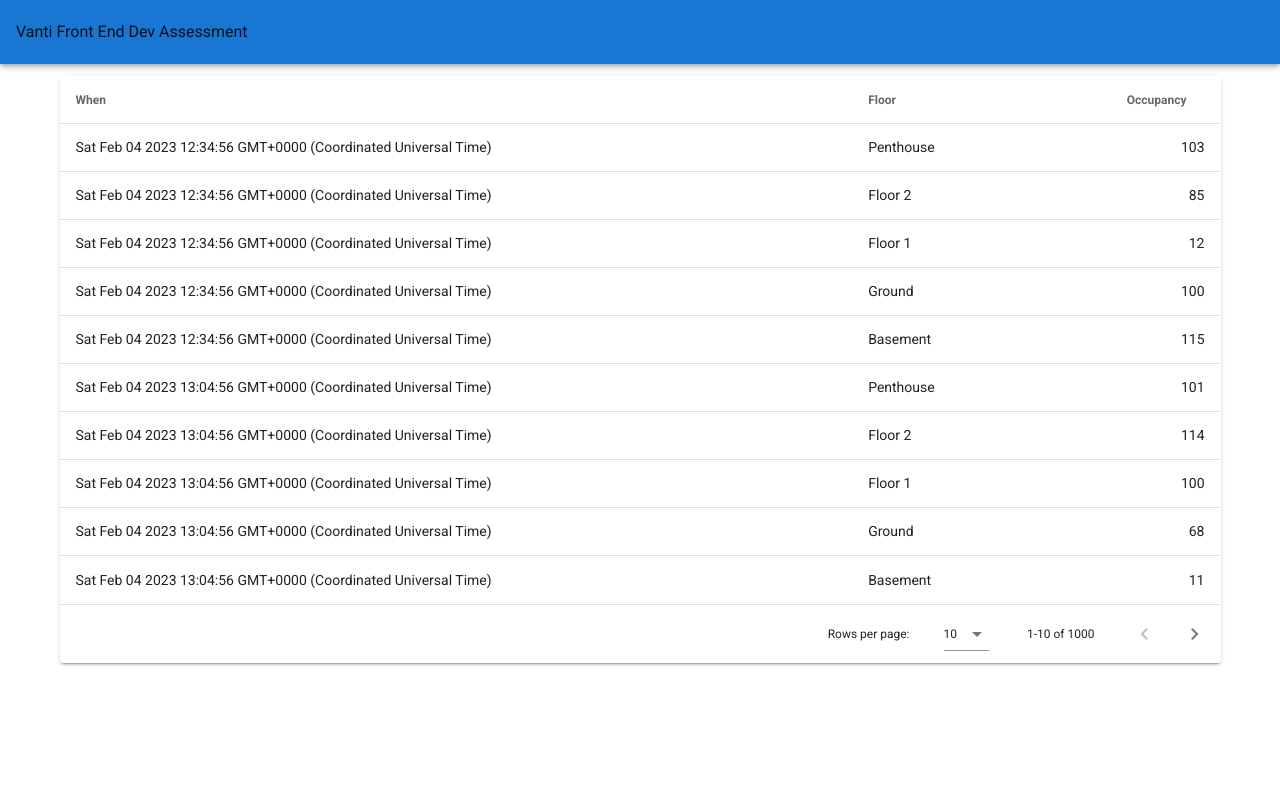
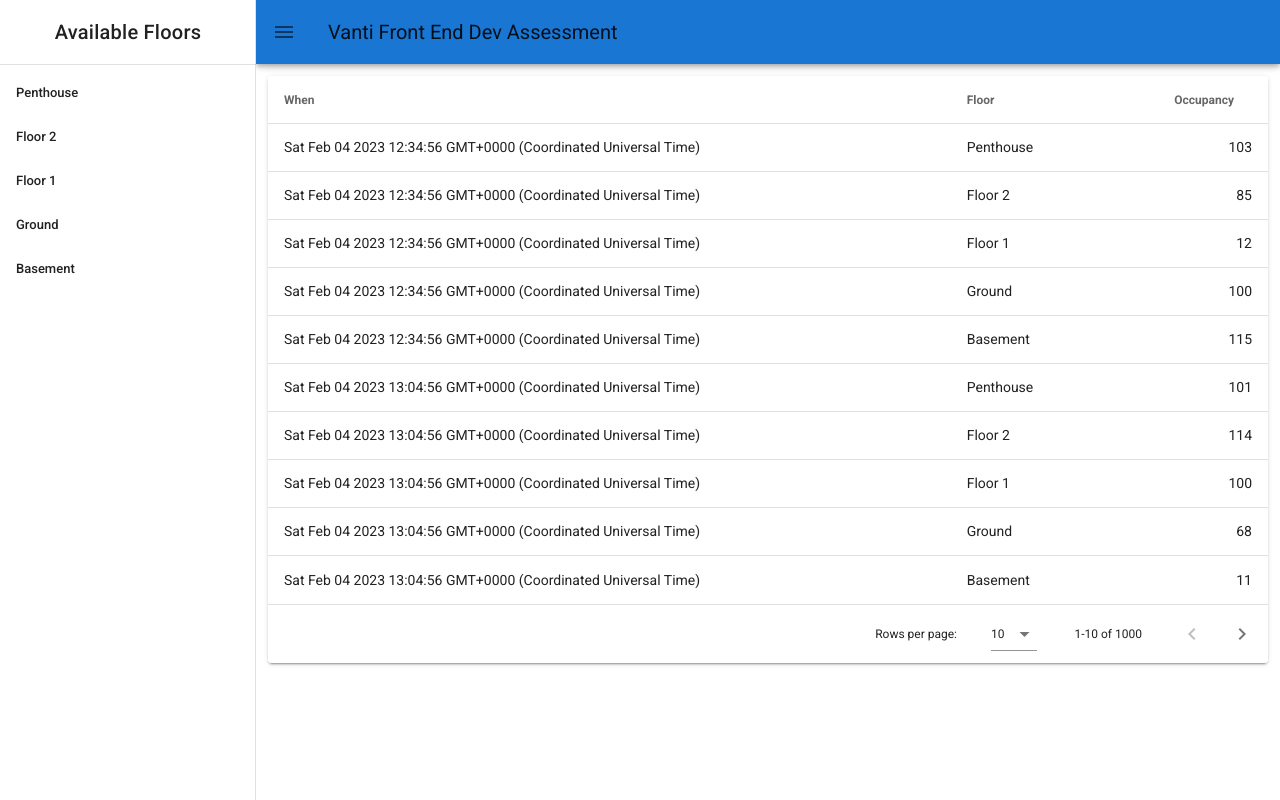
Before and after one commit to sa902/VantiSolution, a Vue app: page / in a window 1280 px wide. Built offline with nearby package versions, Linux system fonts and the light colour scheme.

Commit message:
added side bar'

```diff
--- a/src/App.vue
+++ b/src/App.vue
@@ -1,7 +1,37 @@
 <template>
   <v-app class="app-root">
+    <v-navigation-drawer
+        v-model="drawer"
+        app
+    >
+      <div class="d-flex text-h6 justify-center pt-4 pb-4">
+        Available Floors
+      </div>
+      <v-divider>
+
+      </v-divider>
+
+      <v-list
+          dense
+          nav
+      >
+        <v-list-item
+            v-for="floor in floors"
+            :key="floor"
+            link
+        >
+          <v-list-item-content @click="takeContent(floor)">
+            <v-list-item-title>{{ floor }}</v-list-item-title>
+          </v-list-item-content>
+        </v-list-item>
+      </v-list>
+
+    </v-navigation-drawer>
     <v-app-bar app color="primary">
-      Vanti Front End Dev Assessment
+      <v-app-bar-nav-icon @click="drawer = !drawer"></v-app-bar-nav-icon>
+      <v-toolbar-title>
+        Vanti Front End Dev Assessment
+      </v-toolbar-title>
     </v-app-bar>
 
     <v-main>
@@ -15,5 +45,16 @@
 </template>
 
 <script setup>
+import {computed, ref} from "vue";
+import {useRecords} from '@/occupancy/records';
 import OccupancyTable from '@/occupancy/OccupancyTable.vue';
+const records = useRecords();
+const drawer = ref(true);
+const takeContent = (content) => {
+  console.log(`this si the ${content}`)
+}
+const floors = computed(() => {
+  console.log(`this is records ${records}`)
+  return records.floors
+})
 </script>
```
